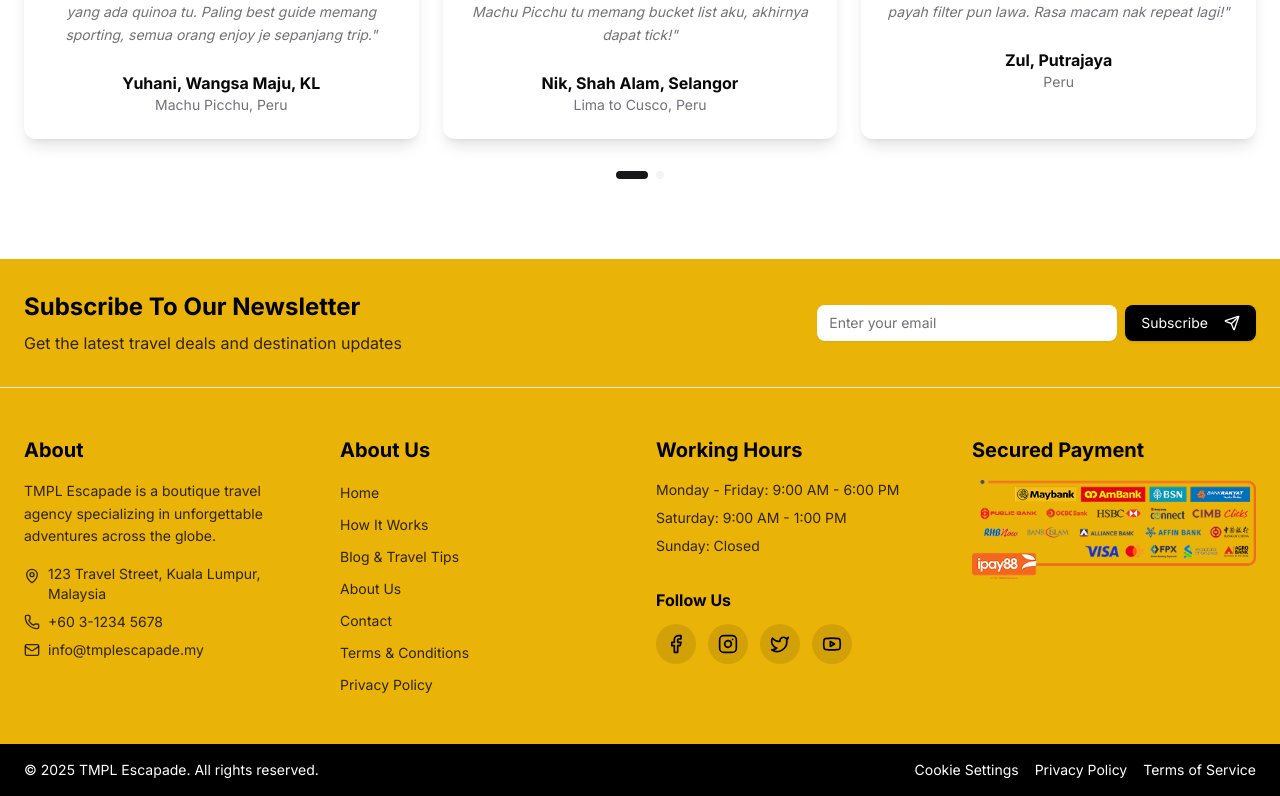
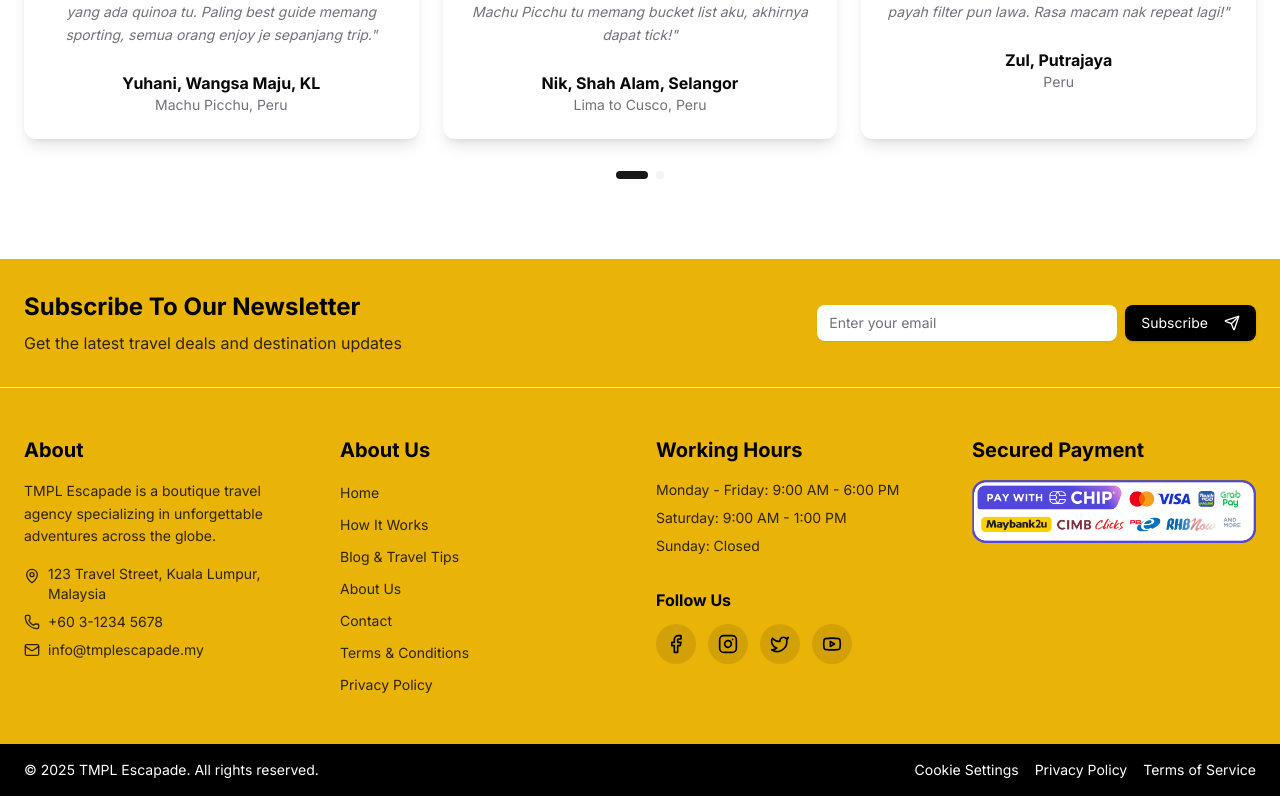
Before and after one commit to Ridhuanshah/TMPL, a React (Vite) app: page / in a window 1280 px wide. Shown: the part 3111-3907 px from the top of the page. Built offline with nearby package versions, Linux system fonts and the light colour scheme; no server answers.

Commit message:
feat: Update footer payment gateway image to chip-payment.png

```diff
--- a/src/polymet/components/customer-footer.tsx
+++ b/src/polymet/components/customer-footer.tsx
@@ -153,8 +153,8 @@ export function CustomerFooter({ className = "" }: CustomerFooterProps) {
           <div className="space-y-4">
             <h4 className="text-xl font-bold text-black">Secured Payment</h4>
             <img
-              src="/ipay88_1.png"
-              alt="Payment Methods - We accept Visa, Mastercard, American Express, PayPal, and Bank Transfer"
+              src="/chip-payment.png"
+              alt="Payment Methods - Maybank, AmBank, BSN, RHB, Public Bank, OCBC, HSBC, CIMB, Alliance Bank, Affin Bank, iPay88, Visa, Mastercard, FPX and more"
               className="w-full max-w-md"
             />
           </div>
```
Also changed, not shown: public/chip-payment.png (added).
